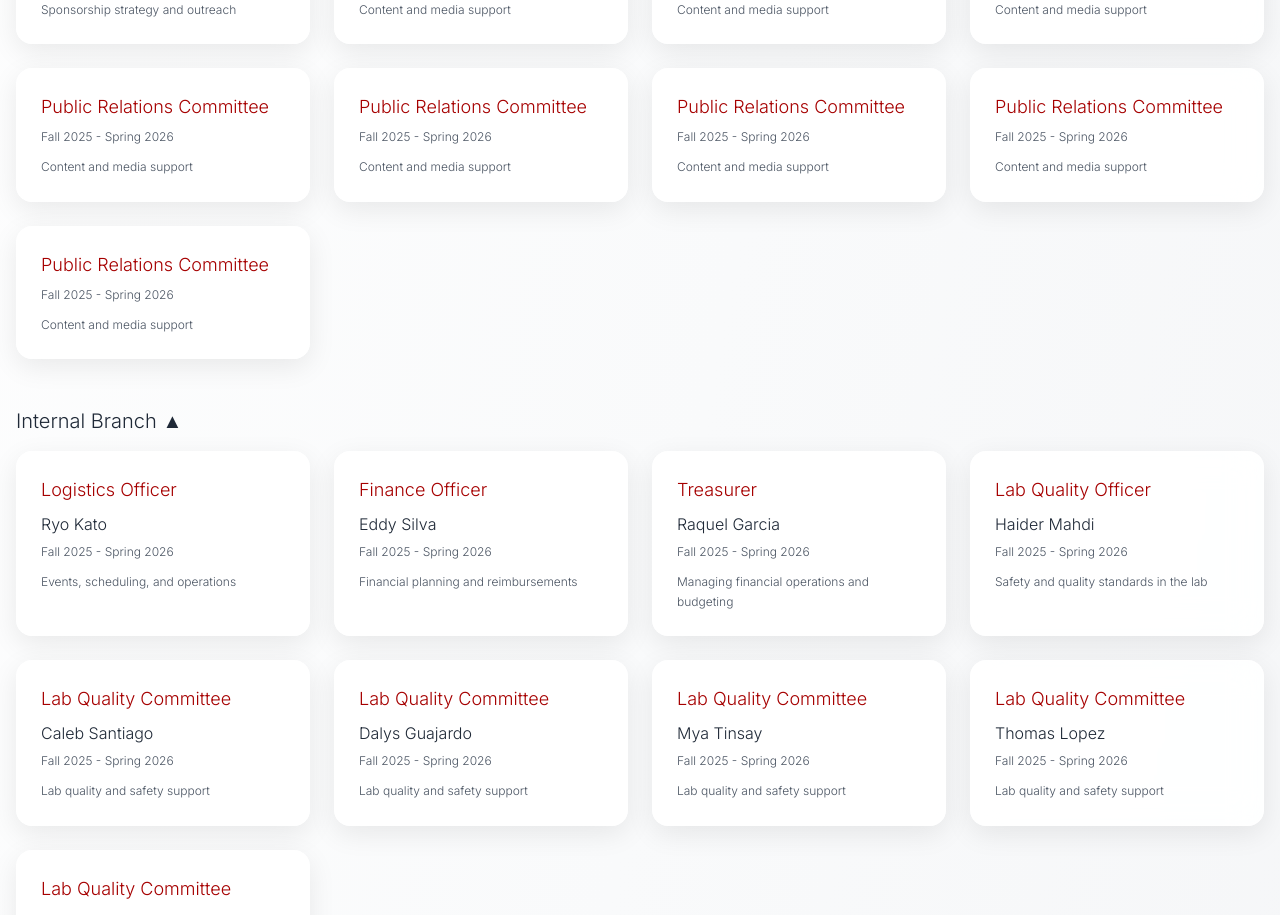
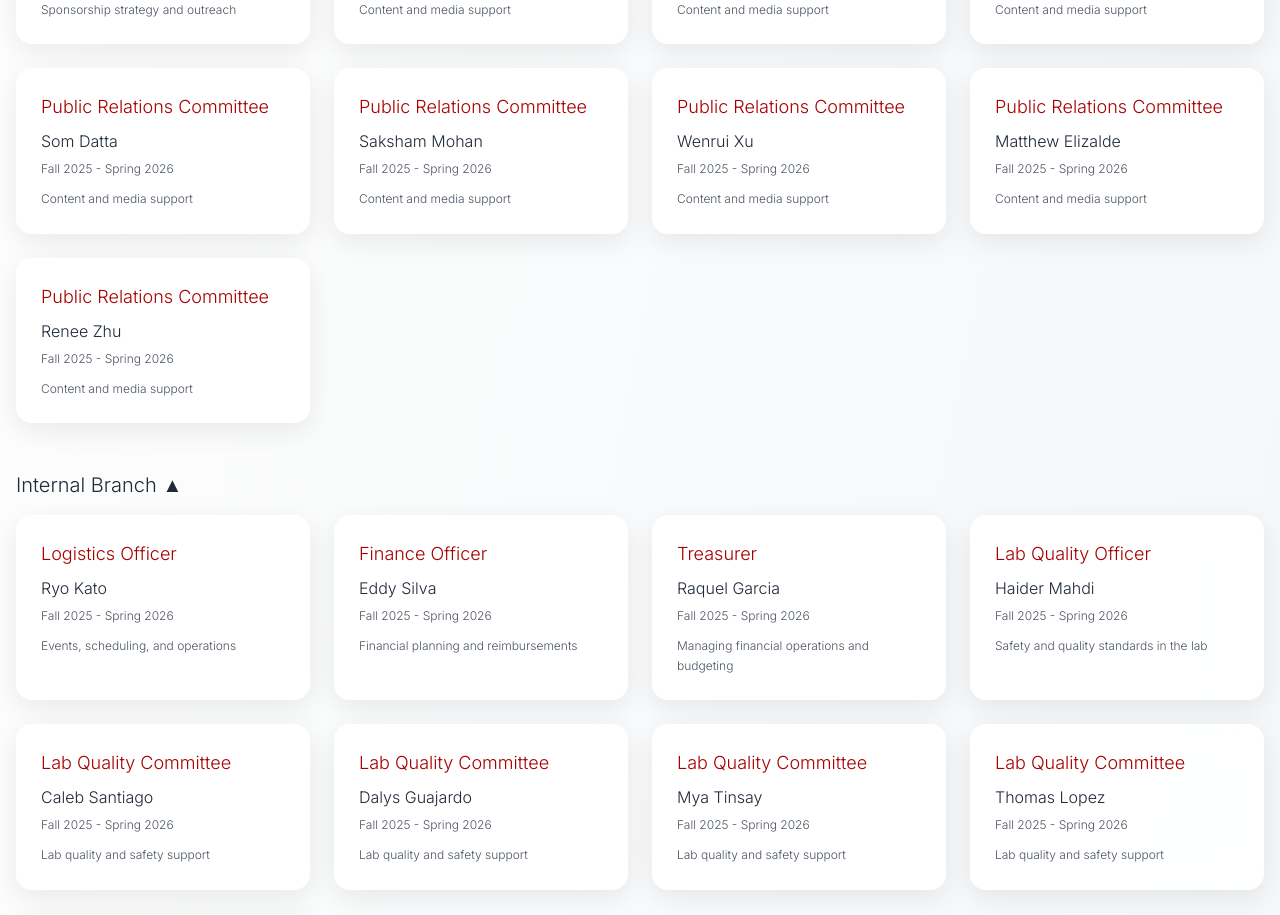
Before and after one commit to turtle-robotics/Turtle-website, a React (Vite) app: page /about in a window 1280 px wide. Shown: the part 2560-3475 px from the top of the page. Built offline with nearby package versions, Linux system fonts and the light colour scheme.

Commit message:
Update About.jsx

```diff
--- a/src/pages/About.jsx
+++ b/src/pages/About.jsx
@@ -46,11 +46,11 @@ const About = () => {
     { role: 'Public Relations Committee', name: 'Alexis Bunta', period: 'Fall 2025 - Spring 2026', description: 'Content and media support' },
     { role: 'Public Relations Committee', name: 'Noah Sherman', period: 'Fall 2025 - Spring 2026', description: 'Content and media support' },
      { role: 'Public Relations Committee', name: 'Ibraheem Razouki', period: 'Fall 2025 - Spring 2026', description: 'Content and media support' },
-     { role: 'Public Relations Committee', nameExternal: 'Som Datta', period: 'Fall 2025 - Spring 2026', description: 'Content and media support' },
-     { role: 'Public Relations Committee', nameExternal: 'Saksham Mohan', period: 'Fall 2025 - Spring 2026', description: 'Content and media support' },
-     { role: 'Public Relations Committee', nameExternal: 'Wenrui Xu', period: 'Fall 2025 - Spring 2026', description: 'Content and media support' },
-     { role: 'Public Relations Committee', nameExternal: 'Matthew Elizalde', period: 'Fall 2025 - Spring 2026', description: 'Content and media support' },
-    { role: 'Public Relations Committee', nameExternal: 'Renee Zhu', period: 'Fall 2025 - Spring 2026', description: 'Content and media support' },
+     { role: 'Public Relations Committee', name: 'Som Datta', period: 'Fall 2025 - Spring 2026', description: 'Content and media support' },
+     { role: 'Public Relations Committee', name: 'Saksham Mohan', period: 'Fall 2025 - Spring 2026', description: 'Content and media support' },
+     { role: 'Public Relations Committee', name: 'Wenrui Xu', period: 'Fall 2025 - Spring 2026', description: 'Content and media support' },
+     { role: 'Public Relations Committee', name: 'Matthew Elizalde', period: 'Fall 2025 - Spring 2026', description: 'Content and media support' },
+    { role: 'Public Relations Committee', name: 'Renee Zhu', period: 'Fall 2025 - Spring 2026', description: 'Content and media support' },
 
 
     // Web Branch — officer then committee
```
